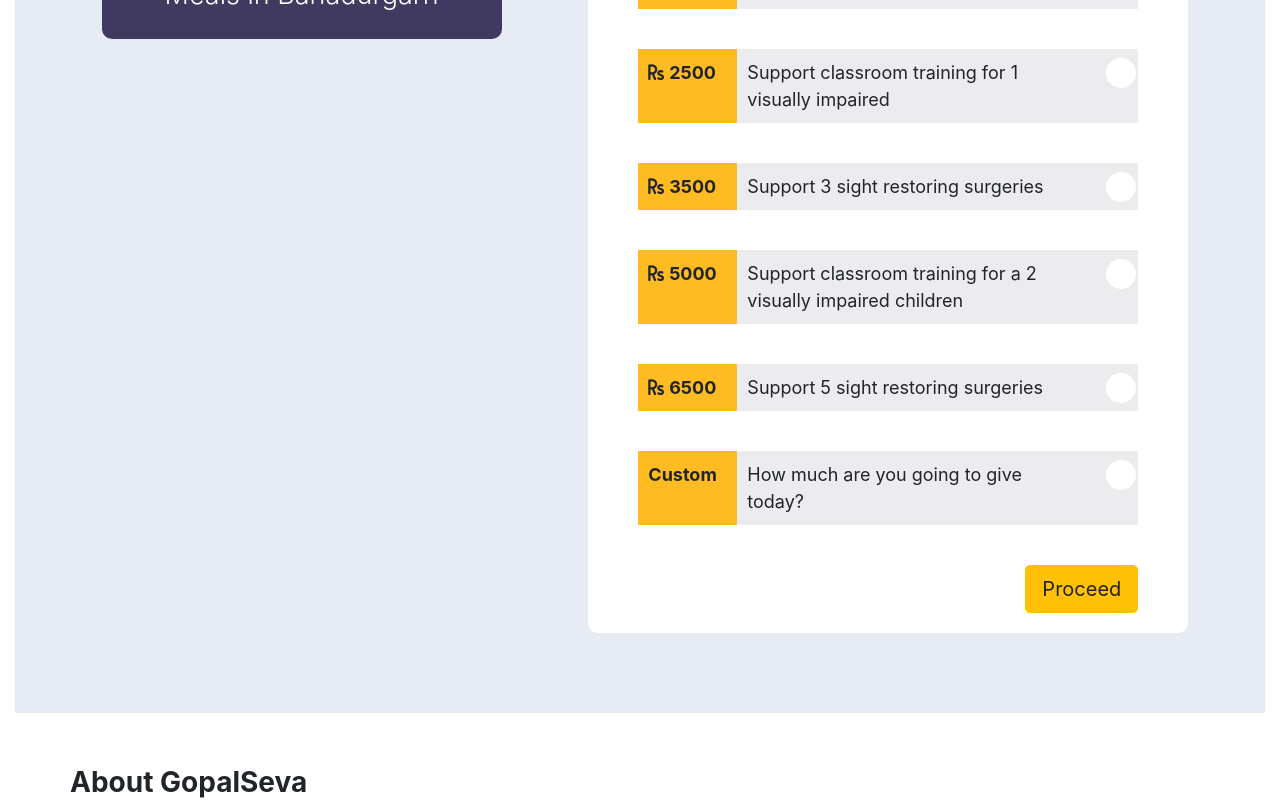
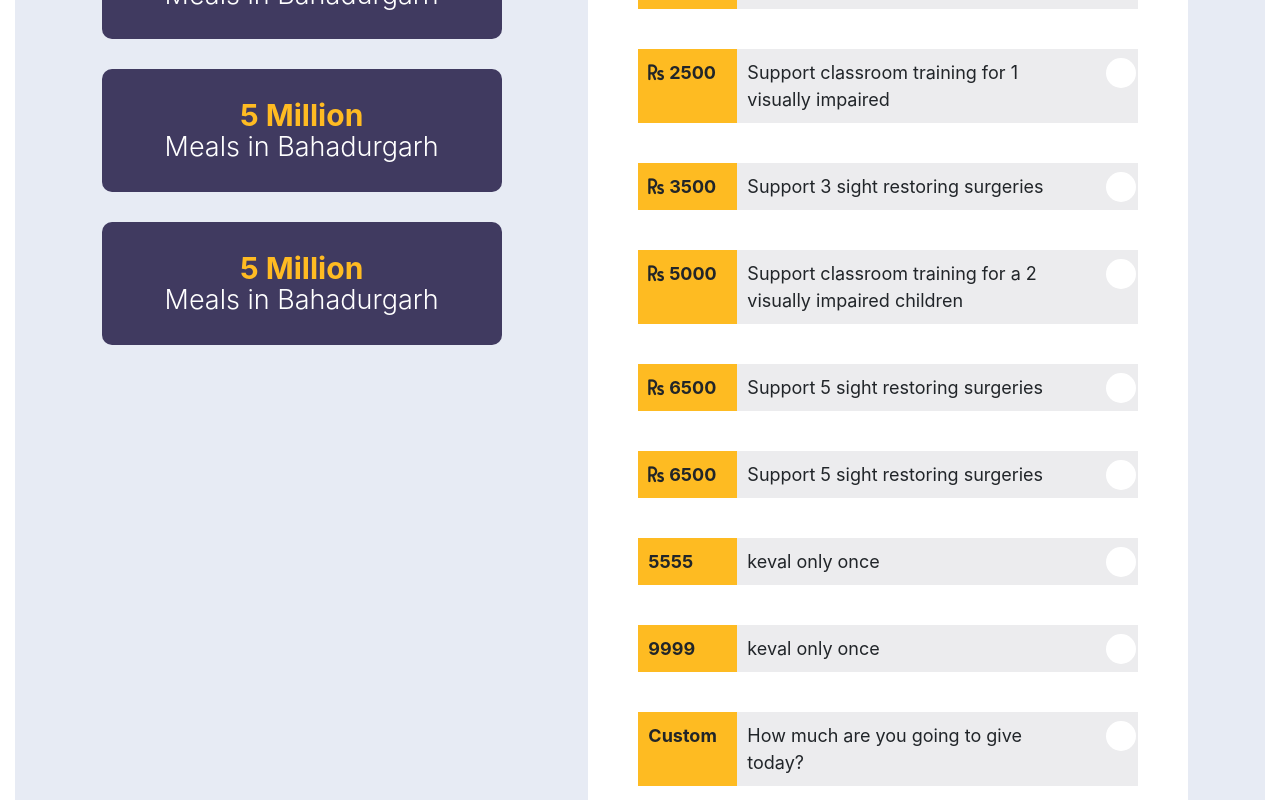
Before and after one commit to utkarsh858/gopalseva, a React (Create React App) app: page / in a window 1280 px wide. Shown: the part 1160-1960 px from the top of the page. Built offline with nearby package versions, Linux system fonts and the light colour scheme.

Commit message:
added 2 more achievements and added 2 more only give once list items and one more common item. Also 2 last achievemtns get hide in responsive scree that is equal and below 767px

```diff
--- a/src/Home.js
+++ b/src/Home.js
@@ -110,9 +110,59 @@ scrollTo = (target) =>{
     var customDonate;
     if(this.state.give_flag==0)
         customDonate = (
-                                        <ul class="list-group list-group-horizontal"
+            <React.Fragment>
+            <ul class="list-group list-group-horizontal">
+                                        <li class="list-group-item">
+                                        <span>5555</span>
 
-                                        >
+                                        </li>
+                                        <li class="list-group-item">keval only once</li>
+                                        <li class="list-group-item">
+                                        <div onClick={()=>{
+
+                                            this.setState({
+                                                array_num:8,
+                                                amount:"",
+                                                isCustom:"true",
+                                            })
+
+
+
+                                        }}class="custom-control custom-radio">
+                                        <input type="radio" id="custom_amount_onetime" name="purpose_of_donation" class="custom-control-input" value="custom"/>
+                                        <label class="custom-control-label" for="custom_amount_onetime"></label>
+                                        </div>
+                                        </li>
+                                        </ul>
+
+
+                                        <ul class="list-group list-group-horizontal">
+                                        <li class="list-group-item">
+                                        <span>9999</span>
+
+                                        </li>
+                                        <li class="list-group-item">keval only once</li>
+                                        <li class="list-group-item">
+                                        <div onClick={()=>{
+
+                                            this.setState({
+                                                array_num:8,
+                                                amount:"",
+                                                isCustom:"true",
+                                            })
+
+
+
+                                        }}class="custom-control custom-radio">
+                                        <input type="radio" id="custom_amount_onetime" name="purpose_of_donation" class="custom-control-input" value="custom"/>
+                                        <label class="custom-control-label" for="custom_amount_onetime"></label>
+                                        </div>
+                                        </li>
+                                        </ul>
+
+
+
+                                        <ul class="list-group list-group-horizontal">
                                         <li class="list-group-item">
                                         <span>Custom</span>
 
@@ -134,7 +184,9 @@ scrollTo = (target) =>{
                                         <label class="custom-control-label" for="custom_amount_onetime"></label>
                                         </div>
                                         </li>
-                                        </ul>)
+                                        </ul>
+                                        </React.Fragment>
+                                        )
     else
         customDonate = (<div></div>)
 
@@ -236,6 +288,18 @@ scrollTo = (target) =>{
                                 </div>
                             </div>
                             <div class="our-achievement-item">
+                                <div class="our-achievement-item-info">
+                                    <h4>5 Million</h4>
+                                    <p>Meals in Bahadurgarh</p>
+                                </div>
+                            </div>
+                            <div class="our-achievement-item responsive-hide">
+                                <div class="our-achievement-item-info">
+                                    <h4>5 Million</h4>
+                                    <p>Meals in Bahadurgarh</p>
+                                </div>
+                            </div>
+                            <div class="our-achievement-item responsive-hide">
                                 <div class="our-achievement-item-info">
                                     <h4>5 Million</h4>
                                     <p>Meals in Bahadurgarh</p>
@@ -448,6 +512,26 @@ scrollTo = (target) =>{
                                         <ul class="list-group list-group-horizontal"
 
                                         >
+                                        <li class="list-group-item"><i class="fas fa-rupee-sign" aria-hidden="true"></i> <span>6500</span></li>
+                                        <li class="list-group-item">Support 5 sight restoring surgeries</li>
+                                        <li class="list-group-item">
+                                        <div onClick={()=>{
+
+                                            this.setState({
+                                                array_num:7,
+                                                amount:"6500",
+                                                isCustom:"false",
+                                            })
+
+                                        }} class="custom-control custom-radio">
+                                        <input type="radio" id="customRadio8" name="purpose_of_donation" class="custom-control-input" value="6500"/>
+                                        <label class="custom-control-label" for="customRadio8"></label>
+                                        </div>
+                                        </li>
+                                        </ul>
+
+
+                                        <ul class="list-group list-group-horizontal">
                                         <li class="list-group-item"><i class="fas fa-rupee-sign" aria-hidden="true"></i> <span>6500</span></li>
                                         <li class="list-group-item">Support 5 sight restoring surgeries</li>
                                         <li class="list-group-item">
--- a/src/css/style.css
+++ b/src/css/style.css
@@ -92,6 +92,12 @@ body {
 	  	margin-right: auto;
 	  	margin-left: auto;
 	  	/*background-color : orange;*/
+	}
+}
+
+@media screen and (max-width: 767px) {
+	.responsive-hide{
+		display: none;
 	}
 }
 
```
